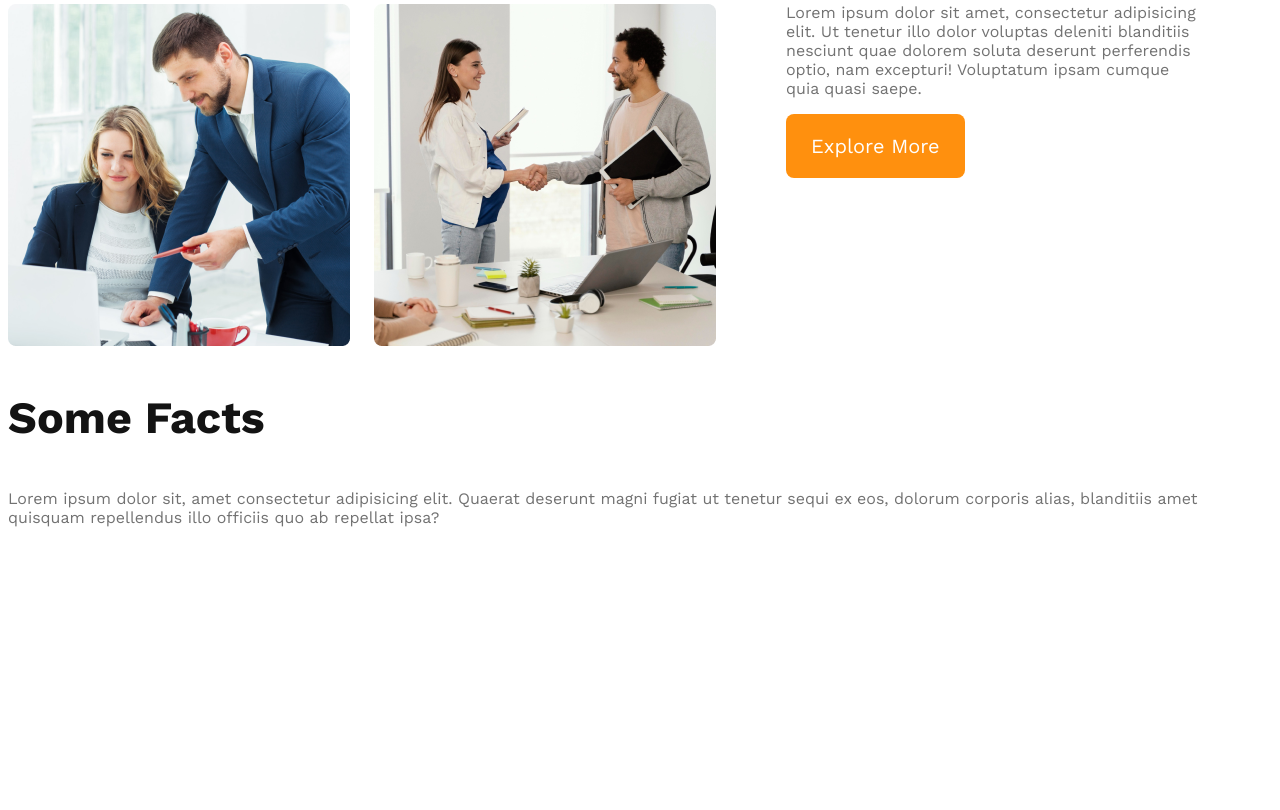
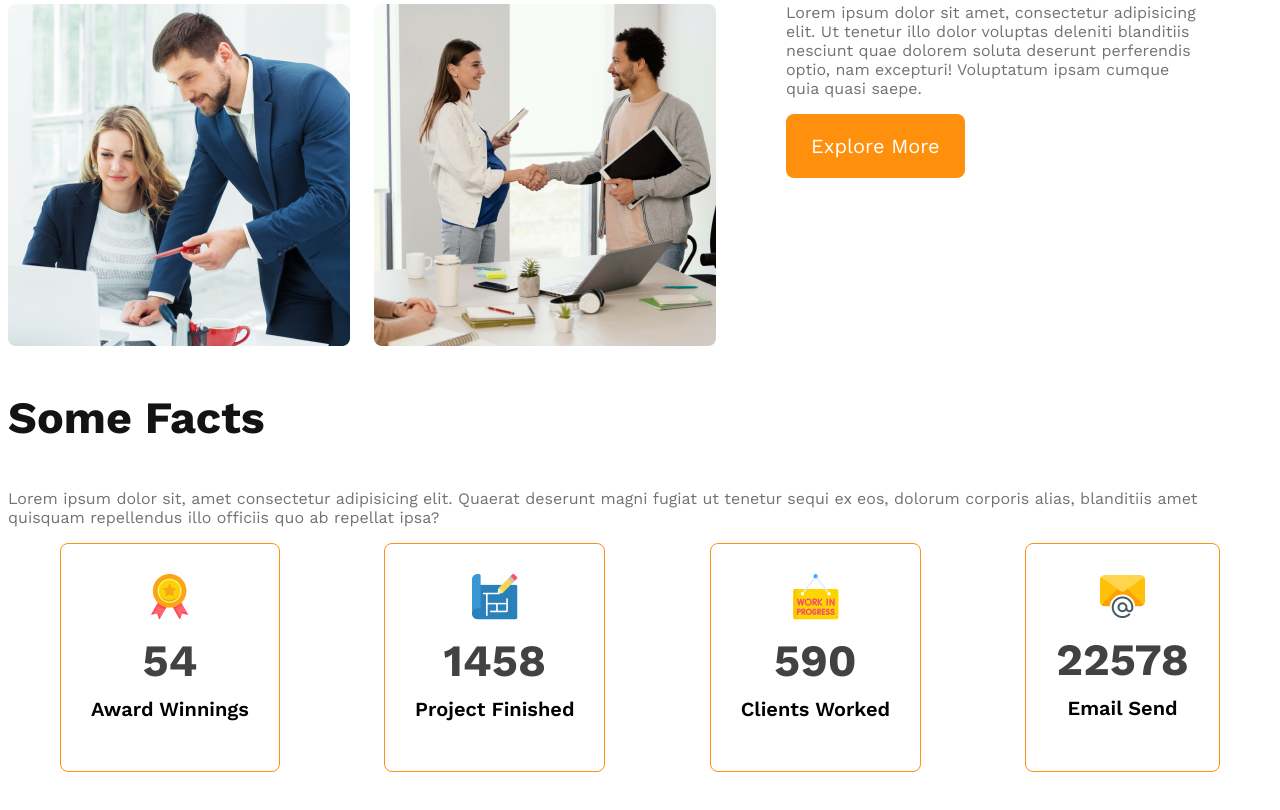
Before and after one commit to Maasuuum/architect-website, a plain HTML site: page index.html in a window 1280 px wide. Shown: the part 1462-2272 px from the top of the page. Before the commit the page ends 2059 px from the top, so only its background shows below. Drawn offline with nearby package versions, Linux system fonts and the light colour scheme.

Commit message:
facts card added

```diff
--- a/index.html
+++ b/index.html
@@ -52,6 +52,29 @@
         <section class="facts">
             <h3 class="section-title">Some Facts</h3>
             <p class="text-light-gray">Lorem ipsum dolor sit, amet consectetur adipisicing elit. Quaerat deserunt magni fugiat ut tenetur sequi ex eos, dolorum corporis alias, blanditiis amet quisquam repellendus illo officiis quo ab repellat ipsa?</p>
+            <div class="facts-card-container">
+                <div class="card">
+                    <img src="images/icons/ribon.png" alt="">
+                    <h2 class="card-stats">54</h2>
+                    <p class="card-title">Award Winnings</p>
+                </div>
+                <div class="card">
+                    <img src="images/icons/projects.png" alt="">
+                    <h2 class="card-stats">1458</h2>
+                    <p class="card-title">Project Finished</p>
+                </div>
+                <div class="card">
+                    <img src="images/icons/customers.png" alt="">
+                    <h2 class="card-stats">590</h2>
+                    <p class="card-title">Clients Worked</p>
+                </div>
+                <div class="card">
+                    <img src="images/icons/email.png" alt="">
+                    <h2 class="card-stats">22578</h2>
+                    <p class="card-title">Email Send</p>
+                </div>
+
+            </div>
         </section>
     </main>
     <footer>
--- a/styles/architect.css
+++ b/styles/architect.css
@@ -93,6 +93,29 @@ main{
     font-weight: 700;
 }
 
+/* facts design */
+
+.facts-card-container{
+    display: flex;
+    justify-content: space-around;
+}
+.facts-card-container .card{
+    border-radius: 8px;
+    border: 1px solid #FF900E;
+    text-align: center;
+    padding: 30px;
+}
+.facts-card-container .card-title{
+    font-weight: 600;
+    font-size: 1.25rem;
+    margin-top: 5px;
+}
+.facts-card-container .card-stats{
+    font-size: 2.8rem;
+    color: #424242;
+    margin-top: 10px;
+    margin-bottom: 10px;
+}
 
 /* responsive media queries */
 /* mobile devices */
```
